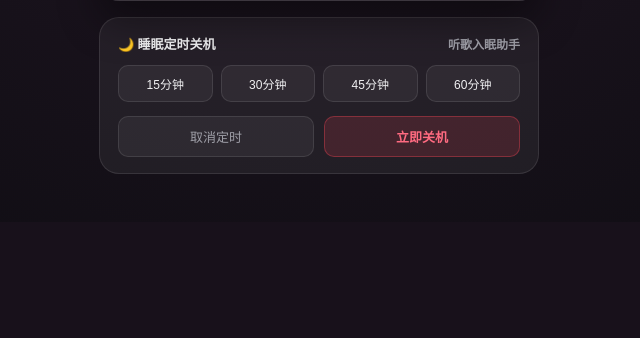
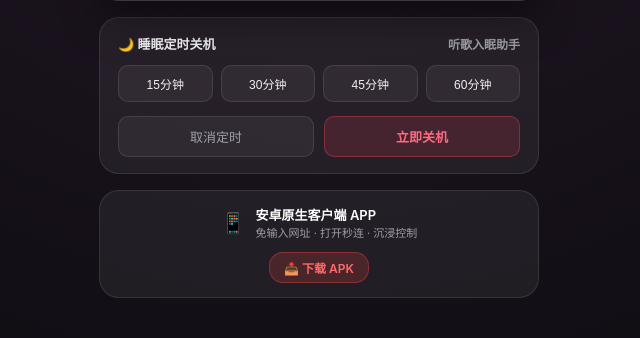
Before and after one commit to hhsbjbsj/NetEaseMusicController, a Python web app: template templates/index.html in a window 1280 px wide. Shown: the part 578-916 px from the top of the page, without its empty margins (321-961 px from the left). Before the commit the page ends 752 px from the top, so only its background shows below. Run offline with Jinja, Linux system fonts and the light colour scheme; the template is opened without the code that fills it, so the values that code supplies are empty.

Commit message:
feat: add direct APK download endpoint /download and UI button

```diff
--- a/templates/index.html
+++ b/templates/index.html
@@ -529,6 +529,20 @@
         <button class="btn-danger" onclick="confirmShutdown()">立即关机</button>
       </div>
     </div>
+
+    <!-- 客户端下载卡片 -->
+    <div class="timer-card" style="padding: 14px 18px; display: flex; align-items: center; justify-content: space-between;">
+      <div style="display: flex; align-items: center; gap: 10px;">
+        <span style="font-size: 20px;">📱</span>
+        <div>
+          <div style="font-size: 13px; font-weight: 600; color: #fff;">安卓原生客户端 APP</div>
+          <div style="font-size: 11px; color: var(--text-sub);">免输入网址 · 打开秒连 · 沉浸控制</div>
+        </div>
+      </div>
+      <a href="/download" style="padding: 6px 14px; background: rgba(236, 65, 65, 0.2); border: 1px solid rgba(236, 65, 65, 0.4); border-radius: 14px; color: #ff6b6b; text-decoration: none; font-size: 12px; font-weight: 600; display: inline-flex; align-items: center; gap: 4px;">
+        <span>📥 下载 APK</span>
+      </a>
+    </div>
   </div>
 
   <div id="toast"></div>
```
Also changed, not shown: server.py (+17 -0 lines), 1 other file.
